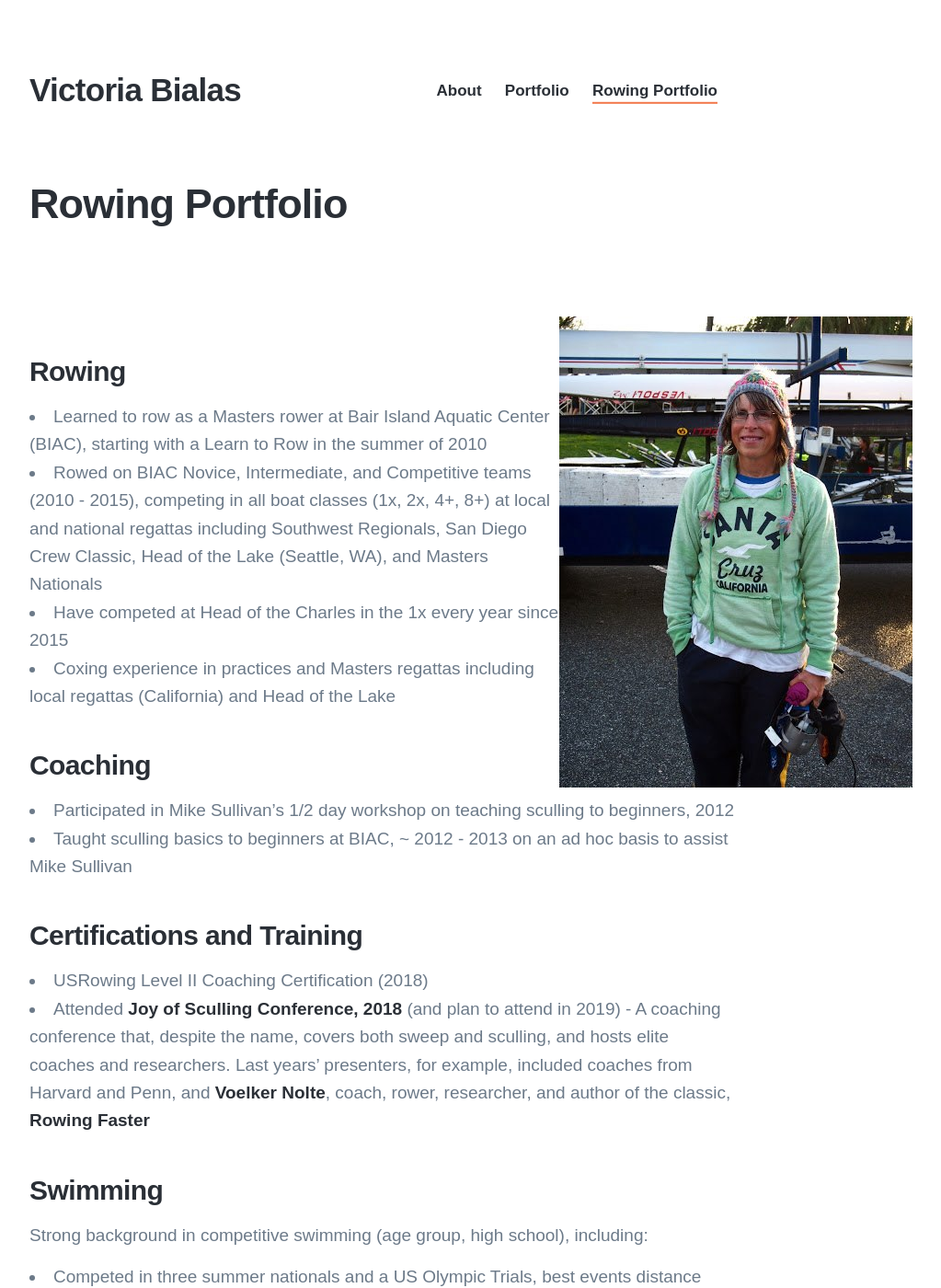
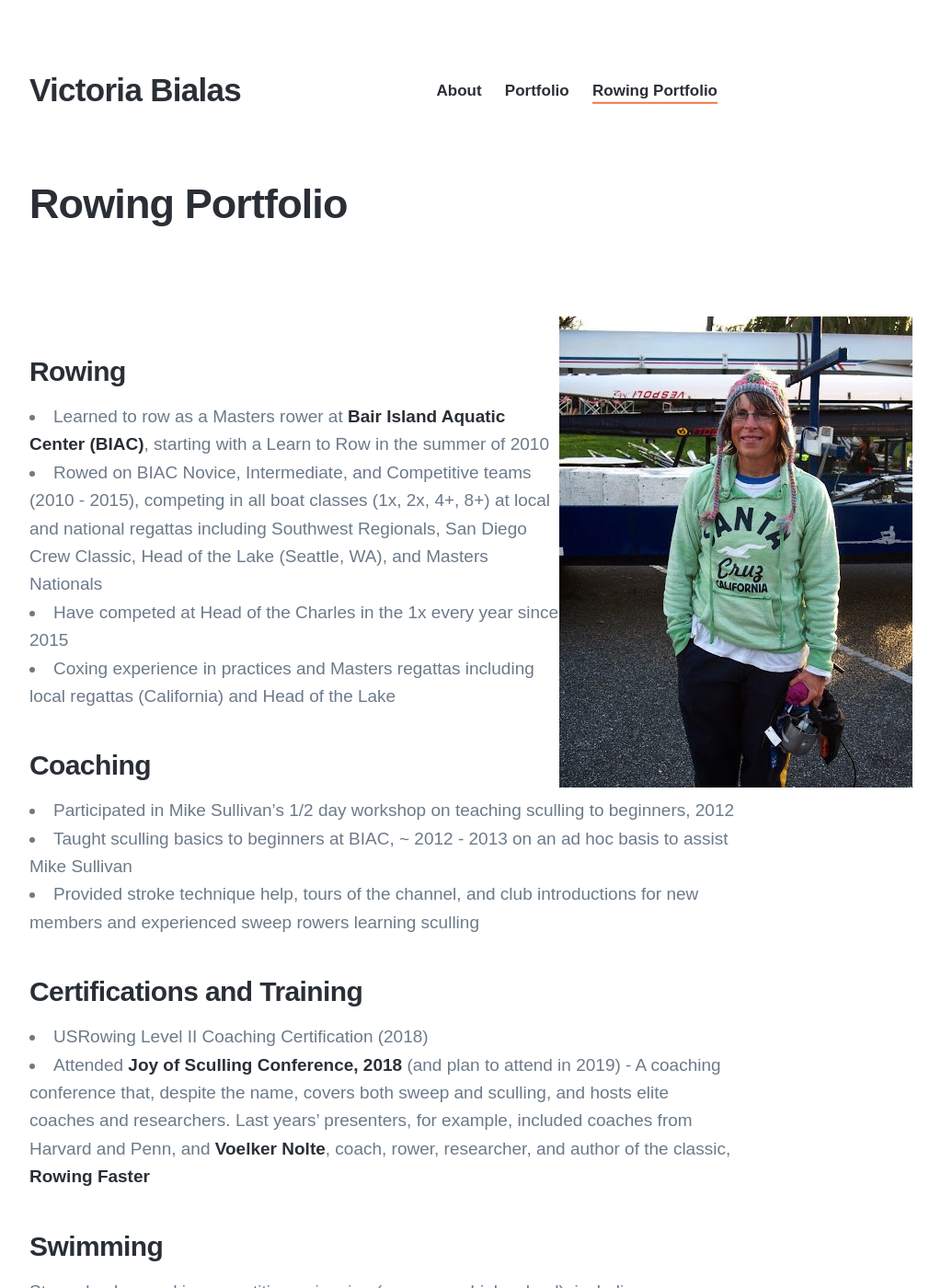
Before and after one commit to londoncalling/slow-motion-stories, a Jekyll site: the page built from _pages/portfolio-rowing.md, in a window 1280 px wide and 1400 px high. Shown: the whole window at 92% size, without its empty margins (224-1247 px from the left). Built offline with Jekyll 4.4.1, drawn with Linux system fonts in a browser that asks for light colours; nearby versions of some CDN libraries; some web fonts are replaced; some of the changed lines change nothing that is shown.

Commit message:
added more coaching experience
Signed-off-by: Vicky Bialas <vicky.bialas@gmail.com>

```diff
--- a/_pages/portfolio-rowing.md
+++ b/_pages/portfolio-rowing.md
@@ -8,7 +8,7 @@ featured_image: /images/demo/demo-landscape.jpg
 
 ### Rowing
 
-- Learned to row as a Masters rower at Bair Island Aquatic Center (BIAC), starting with a Learn to Row in the summer of 2010
+- Learned to row as a Masters rower at [Bair Island Aquatic Center (BIAC)](https://gobair.org/), starting with a Learn to Row in the summer of 2010
 - Rowed on BIAC Novice, Intermediate, and Competitive teams (2010 - 2015), competing in all boat classes (1x, 2x, 4+, 8+) at local and national regattas including Southwest Regionals, San Diego Crew Classic, Head of the Lake (Seattle, WA), and Masters Nationals
 - Have competed at Head of the Charles in the 1x every year since 2015
 - Coxing experience in practices and Masters regattas including local regattas (California) and Head of the Lake
@@ -17,6 +17,7 @@ featured_image: /images/demo/demo-landscape.jpg
 
 - Participated in Mike Sullivan's 1/2 day workshop on teaching sculling to beginners, 2012
 - Taught sculling basics to beginners at BIAC, ~ 2012 - 2013 on an ad hoc basis to assist Mike Sullivan
+- Provided stroke technique help, tours of the channel, and club introductions for new members and experienced sweep rowers learning sculling
 
 ### Certifications and Training
 
```
